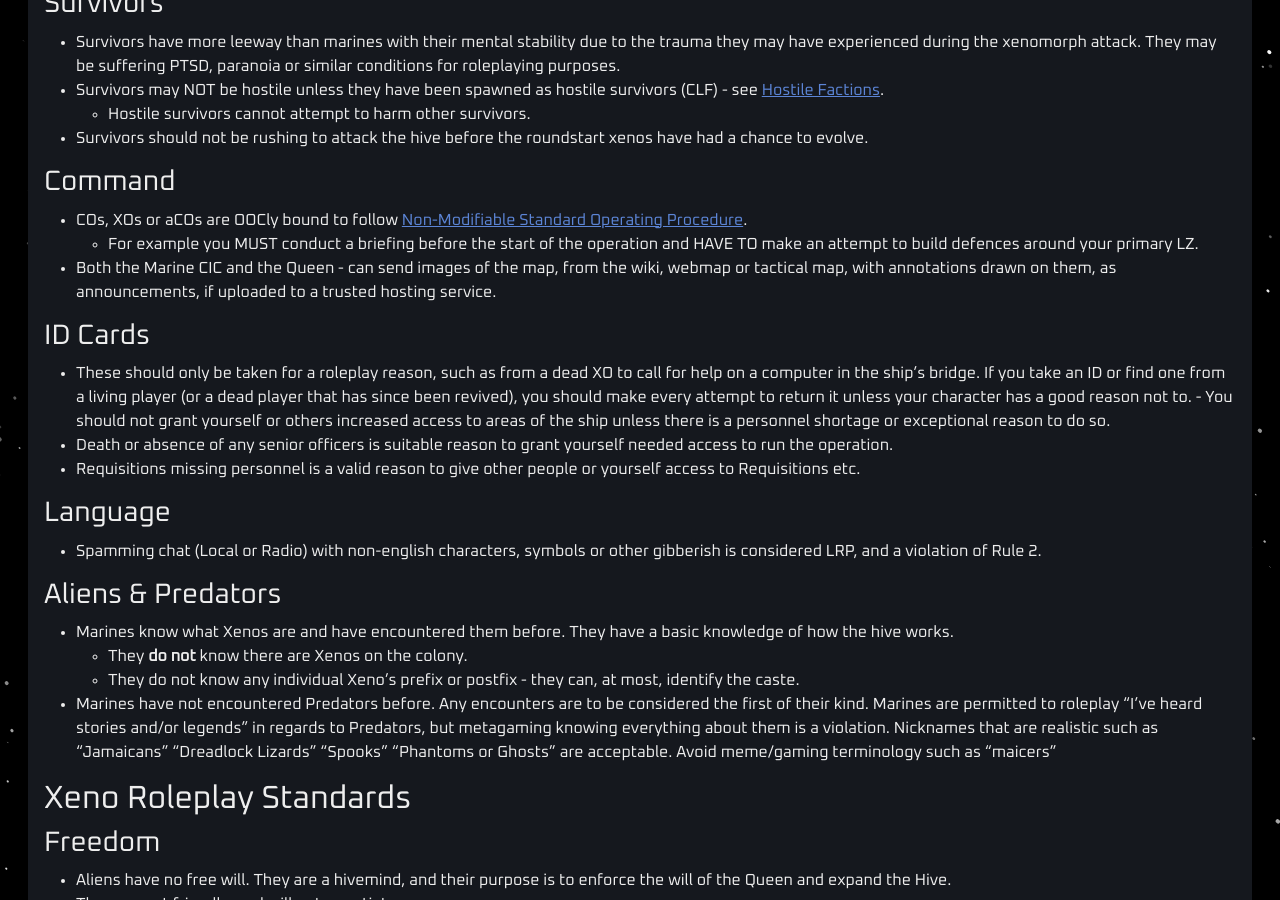
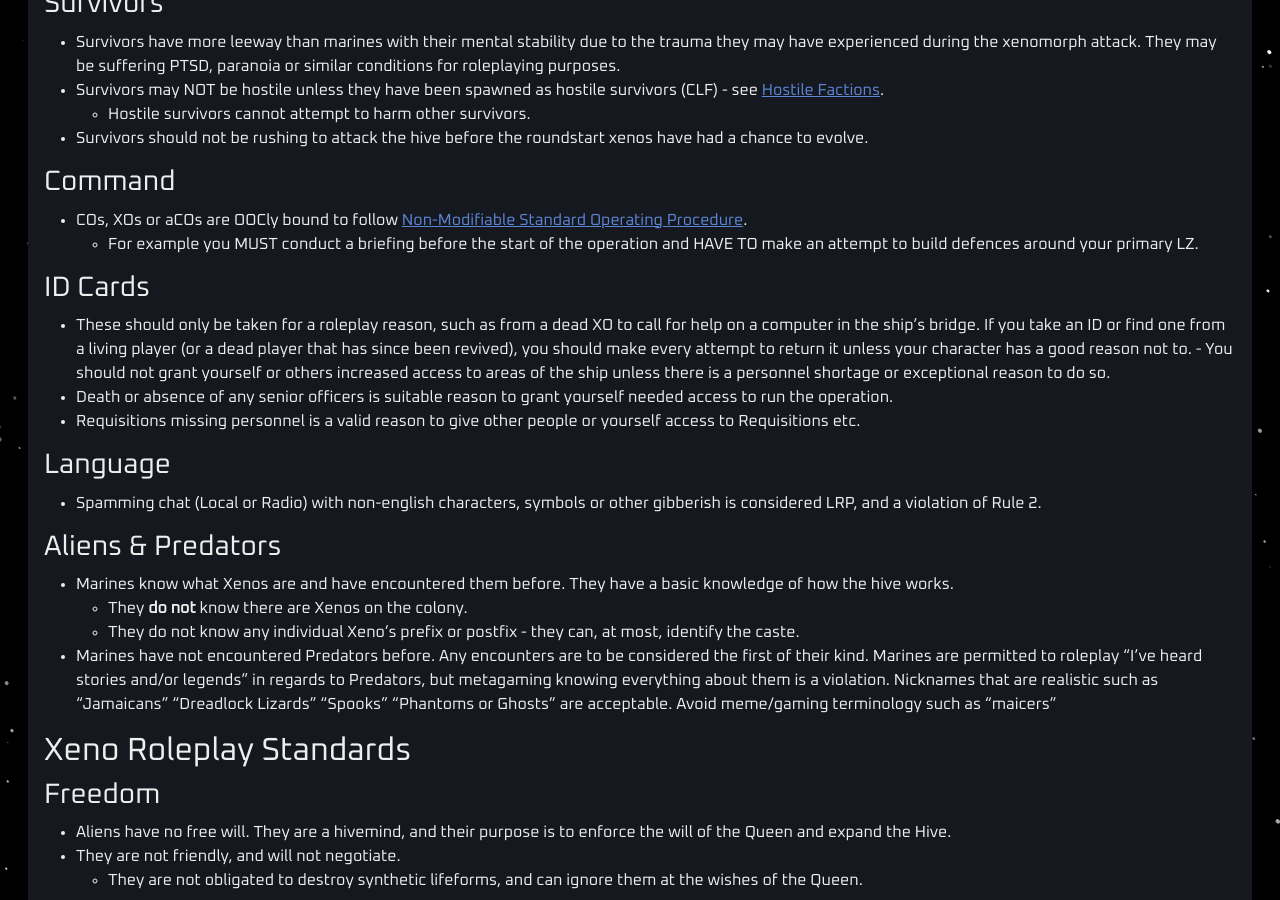
Before and after one commit to cmss13-devs/web, a Jekyll site: the page built from rules.md, in a window 1280 px wide and 900 px high, scrolled down 2978 px. Built offline with Jekyll 4.4.1, drawn with Linux system fonts in a browser that asks for light colours.

Commit message:
removes cic/queen imgur announcements

```diff
--- a/rules.md
+++ b/rules.md
@@ -114,7 +114,6 @@ Major shenanigans that may disrupt the normal flow of the round at roundstart, (
 
 - COs, XOs or aCOs are OOCly bound to follow [Non-Modifiable Standard Operating Procedure](https://cm-ss13.com/wiki/Standard_Operating_Procedure#Non-Modifiable_Standard_Operating_Procedure).
     - For example you MUST conduct a briefing before the start of the operation and HAVE TO make an attempt to build defences around your primary LZ.
-- Both the Marine CIC and the Queen - can send images of the map, from the wiki, webmap or tactical map, with annotations drawn on them, as announcements, if uploaded to a trusted hosting service.
 
 ### ID Cards
 
```
